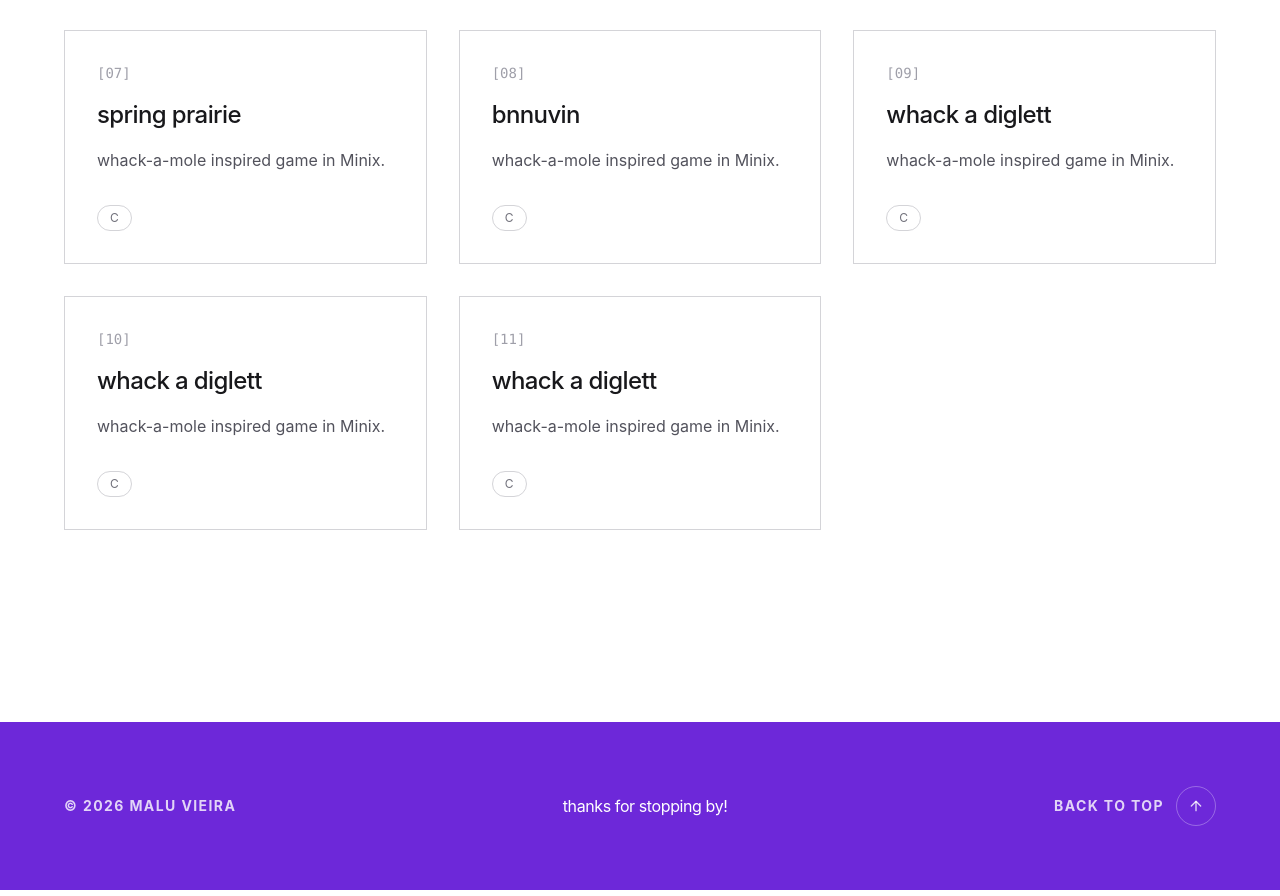
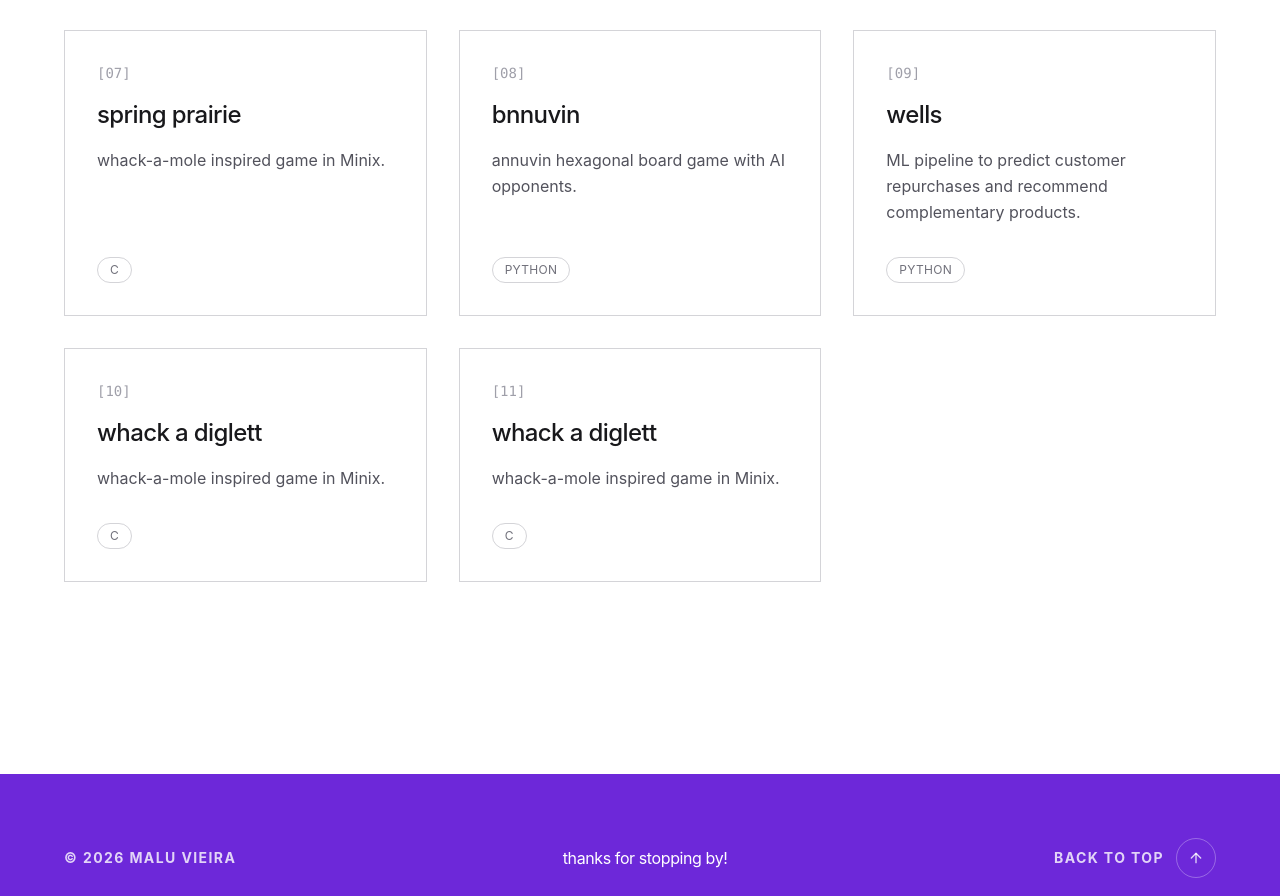
Before and after one commit to maluviieira/portfolio, a React (Vite) app: page /projects in a window 1280 px wide. Shown: the part 922-1818 px from the top of the page. Built offline with nearby package versions, Linux system fonts and the light colour scheme.

Commit message:
added bnnuvin details

```diff
--- a/src/data/projects.ts
+++ b/src/data/projects.ts
@@ -14,7 +14,8 @@ export const projectsData: Project[] = [
     title: "junto.",
     description: "social platform that connects people through their shared love of music, films, and books.",
     tech: ["Laravel", "JavaScript", "Tailwind CSS", "PostgreSQL"],
-    link: "https://github.com/maluviieira/junto"
+    link: "https://github.com/maluviieira/junto",
+    bigdesc: "junto is a full-featured social media platform designed to bring people together through shared cultural interests. the platform combines traditional social networking features with media discovery, allowing users to connect, share, and discuss their favorite movies, books, and music.",
   },
   {
     id: "02",
@@ -22,7 +23,7 @@ export const projectsData: Project[] = [
     description: "freelance platform centered around the art community.",
     tech: ["HTML", "CSS", "JavaScript", "PHP", "SQLite"],
     link: "https://github.com/maluviieira/artflow",
-    bigdesc: "in an era where artificial intelligence is rapidly transforming creative industries, many fear that AI-generated art will overshadow human creativity. 'artflow' was created as a response to these concerns—a platform that celebrates and empowers human creativity rather than replacing it. our mission is to create a marketplace where artists can: showcase their unique talents and creative services; connect directly with clients who value authentic, human-made art; maintain control over their work, pricing, and client interactions.",
+    bigdesc: "in an era where artificial intelligence is rapidly transforming creative industries, many fear that ai-generated art will overshadow human creativity. 'artflow' was created as a response to these concerns—a platform that celebrates and empowers human creativity rather than replacing it. our mission is to create a marketplace where artists can: showcase their unique talents and creative services; connect directly with clients who value authentic, human-made art; maintain control over their work, pricing, and client interactions.",
     photopath: ["/projects/artflow/0.png", "/projects/artflow/8.png", "/projects/artflow/1.png", "/projects/artflow/2.png", "/projects/artflow/3.png", "/projects/artflow/4.png", "/projects/artflow/5.png", "/projects/artflow/6.png", "/projects/artflow/7.png"]
 
   },
@@ -50,7 +51,7 @@ export const projectsData: Project[] = [
     description: "whack-a-mole inspired game in Minix.",
     tech: ["C"],
     link: "https://github.com/maluviieira/whack-a-diglett",
-    bigdesc: "whack a diglett is a 2D game built from scratch for the Minix operating system, featuring real-time graphics, user input handling, and smooth animations. the game challenges players to whack appearing Diglett characters within a time limit to achieve the highest score possible.",
+    bigdesc: "whack a diglett is a whack-a-mole inspired 2D game built from scratch for the Minix operating system, featuring real-time graphics, user input handling, and smooth animations. the game challenges players to whack appearing diglett characters within a time limit to achieve the highest score possible.",
     photopath: ["/projects/whack-a-diglett/1.png", "/projects/whack-a-diglett/2.png", "/projects/whack-a-diglett/3.png", "/projects/whack-a-diglett/4.png"]
   },
   {
@@ -70,16 +71,19 @@ export const projectsData: Project[] = [
   {
     id: "08",
     title: "bnnuvin",
-    description: "whack-a-mole inspired game in Minix.",
-    tech: ["C"],
-    link: "https://github.com/yourusername/project5"
+    description: "annuvin hexagonal board game with AI opponents.",
+    tech: ["Python"],
+    link: "https://github.com/maluviieira/bnnuvin",
+    bigdesc: "an implementation of the annuvin hexagonal board game with AI opponents using Minimax and Monte Carlo Tree Search algorithms. play against AI, watch AI battle each other, or compete with a friend in this strategic, two-player, bee-themed game!",
+    photopath: ["/projects/bnnuvin/1.png"]
   },
   {
     id: "09",
-    title: "whack a diglett",
-    description: "whack-a-mole inspired game in Minix.",
-    tech: ["C"],
-    link: "https://github.com/yourusername/project5"
+    title: "wells",
+    description: "ML pipeline to predict customer repurchases and recommend complementary products.",
+    tech: ["Python"],
+    link: "https://github.com/maluviieira/wells",
+    bigdesc: "a proof-of-concept machine learning system for pharmacy and cosmetics stores that predicts when customers will repurchase products and recommends complementary items using association rules. it includes a complete pipeline from synthetic data generation to model training and an interactive Streamlit dashboard."
   },
   {
     id: "10",
--- a/src/pages/ProjectDetail.tsx
+++ b/src/pages/ProjectDetail.tsx
@@ -62,12 +62,13 @@ export default function ProjectDetail() {
             </div>
 
             <div className={`text-lg md:text-xl text-zinc-700 leading-relaxed space-y-8 mb-16 ${images.length > 0 ? "max-w-xl" : "max-w-none"}`}>
-              <p>
-                {project.description}
-              </p>
-              {project.bigdesc && (
+              {project.bigdesc ? (
                 <p className="whitespace-pre-wrap">
                   {project.bigdesc}
+                </p>
+              ) : (
+                <p>
+                  {project.description}
                 </p>
               )}
             </div>
```
Also changed, not shown: public/projects/bnnuvin/1.png (added).
